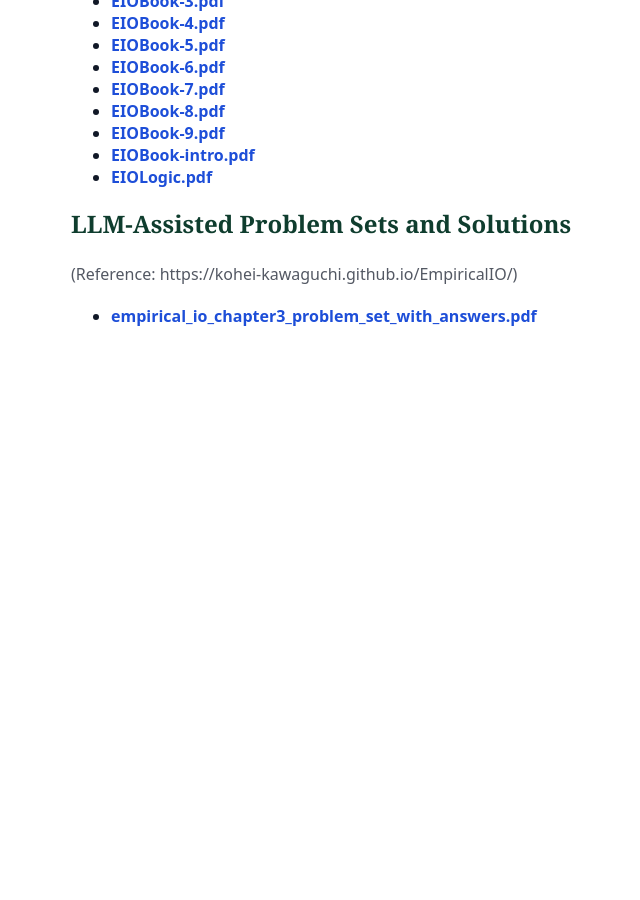
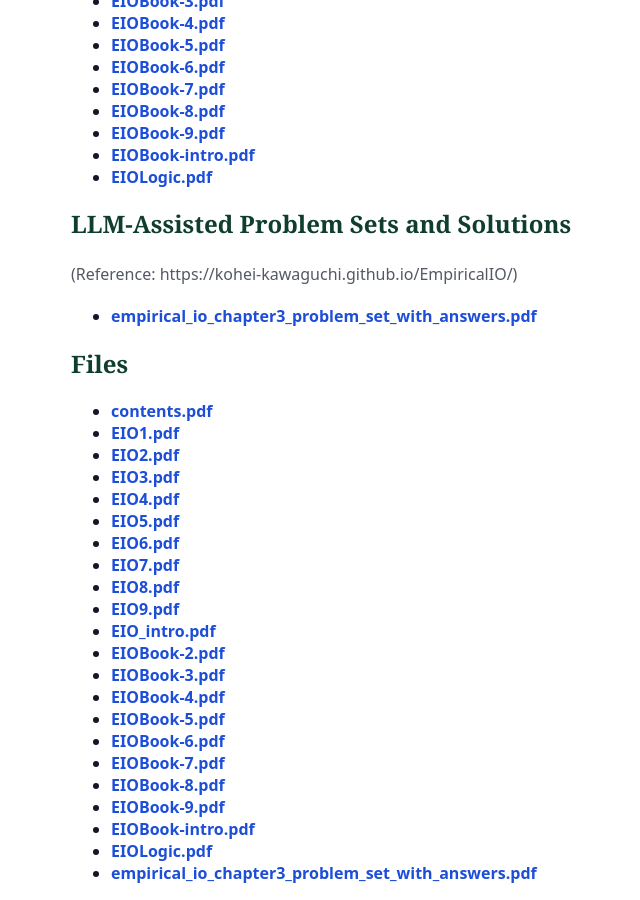
Before and after one commit to yaxinzn/study-archive, a Jekyll site: the page built from materials/eio/index.md, in a window 1280 px wide and 900 px high, scrolled down 628 px. Shown: the whole window, without its empty margins (9-649 px from the left). Built offline with Jekyll 4.4.1, drawn with Linux system fonts in a browser that asks for light colours; before the commit the page ends 971 px from its top, so only the background shows below that.

Commit message:
chore: auto-update subject indexes

```diff
--- a/materials/eio/index.md
+++ b/materials/eio/index.md
@@ -42,3 +42,29 @@ Demand estimation, cost/production, competition and conduct, entry/exit, identif
 (Reference: https://kohei-kawaguchi.github.io/EmpiricalIO/)
 - **[empirical_io_chapter3_problem_set_with_answers.pdf](empirical_io_chapter3_problem_set_with_answers.pdf)**
 <!-- AUTO-LIST-END -->
+
+## Files
+<!-- AUTO-LIST-START -->
+- **[contents.pdf](contents.pdf)**
+- **[EIO1.pdf](EIO1.pdf)**
+- **[EIO2.pdf](EIO2.pdf)**
+- **[EIO3.pdf](EIO3.pdf)**
+- **[EIO4.pdf](EIO4.pdf)**
+- **[EIO5.pdf](EIO5.pdf)**
+- **[EIO6.pdf](EIO6.pdf)**
+- **[EIO7.pdf](EIO7.pdf)**
+- **[EIO8.pdf](EIO8.pdf)**
+- **[EIO9.pdf](EIO9.pdf)**
+- **[EIO_intro.pdf](EIO_intro.pdf)**
+- **[EIOBook-2.pdf](EIOBook-2.pdf)**
+- **[EIOBook-3.pdf](EIOBook-3.pdf)**
+- **[EIOBook-4.pdf](EIOBook-4.pdf)**
+- **[EIOBook-5.pdf](EIOBook-5.pdf)**
+- **[EIOBook-6.pdf](EIOBook-6.pdf)**
+- **[EIOBook-7.pdf](EIOBook-7.pdf)**
+- **[EIOBook-8.pdf](EIOBook-8.pdf)**
+- **[EIOBook-9.pdf](EIOBook-9.pdf)**
+- **[EIOBook-intro.pdf](EIOBook-intro.pdf)**
+- **[EIOLogic.pdf](EIOLogic.pdf)**
+- **[empirical_io_chapter3_problem_set_with_answers.pdf](empirical_io_chapter3_problem_set_with_answers.pdf)**
+<!-- AUTO-LIST-END -->
```
